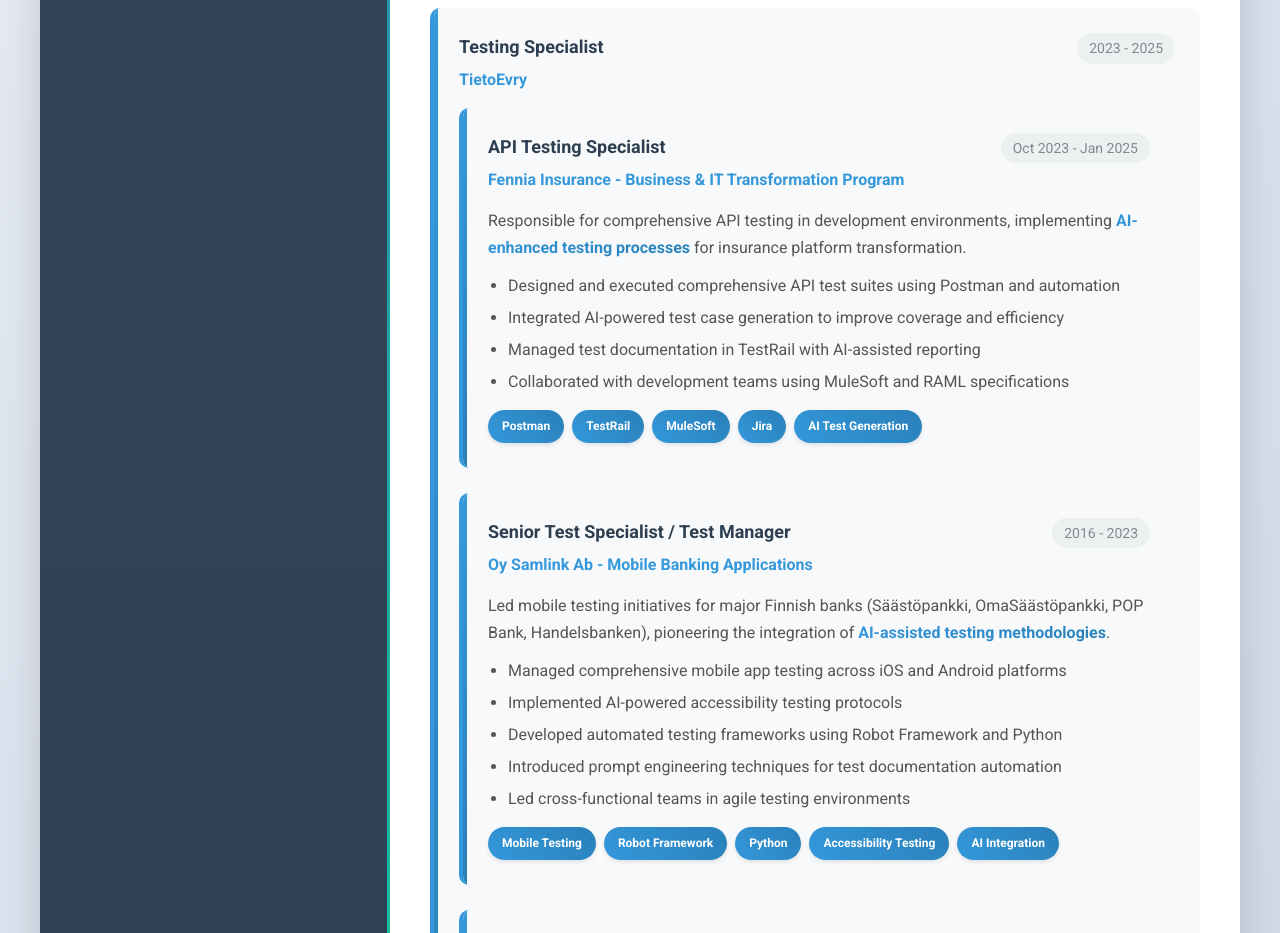
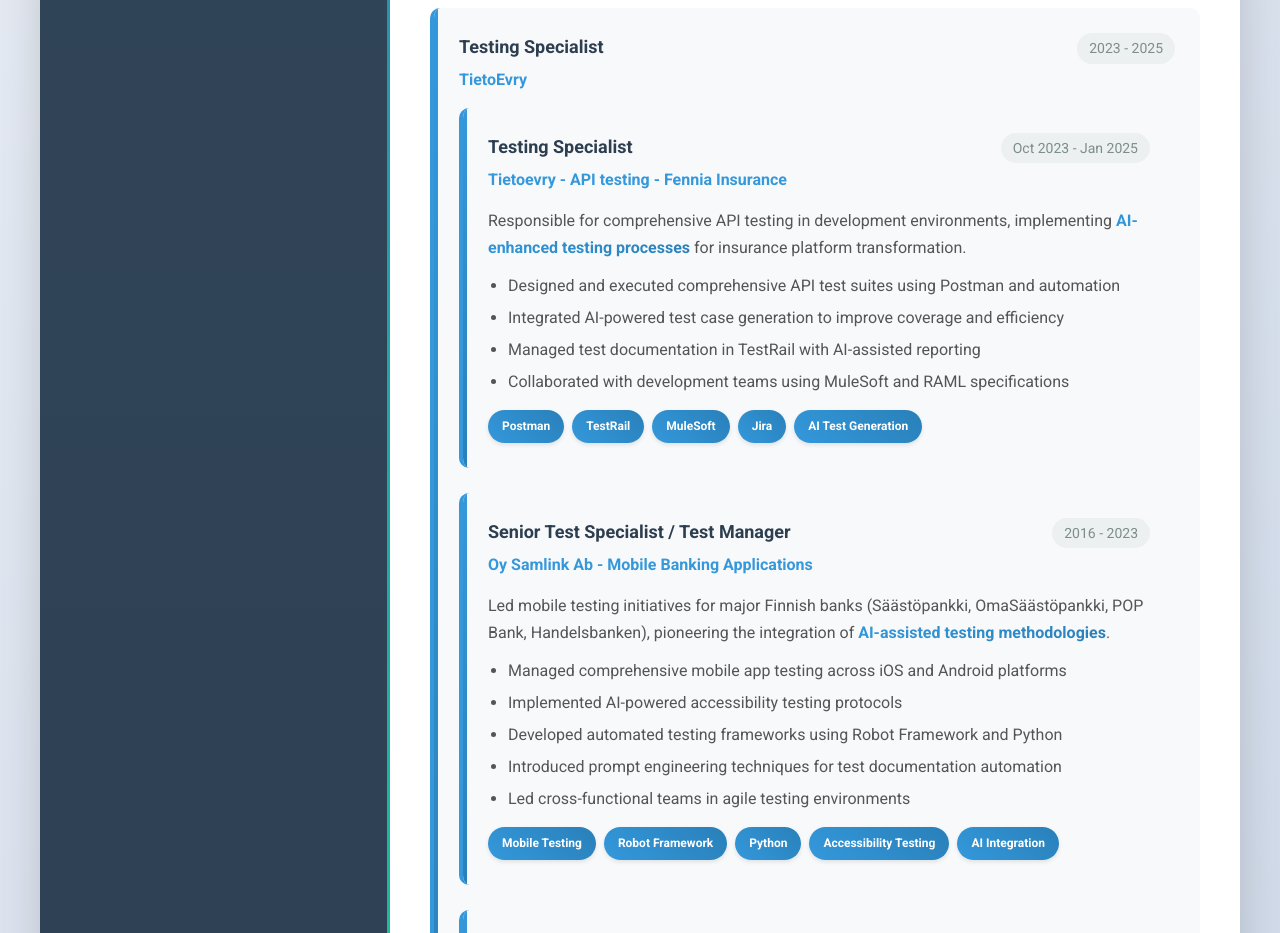
Before and after one commit to RBKunnela/renata-resume, a website: page index.html in a window 1280 px wide. Shown: the part 2080-3013 px from the top of the page. Drawn offline with Linux system fonts and the light colour scheme.

```diff
--- a/index.html
+++ b/index.html
@@ -1293,8 +1293,8 @@
                 <div class="experience-item">
                     <div class="job-header">
                         <div>
-                            <div class="job-title">API Testing Specialist</div>
-                            <div class="company">Fennia Insurance - Business & IT Transformation Program</div>
+                            <div class="job-title">Testing Specialist</div>
+                            <div class="company">Tietoevry - API testing - Fennia Insurance</div>
                         </div>
                         <div class="duration">Oct 2023 - Jan 2025</div>
                     </div>
```
